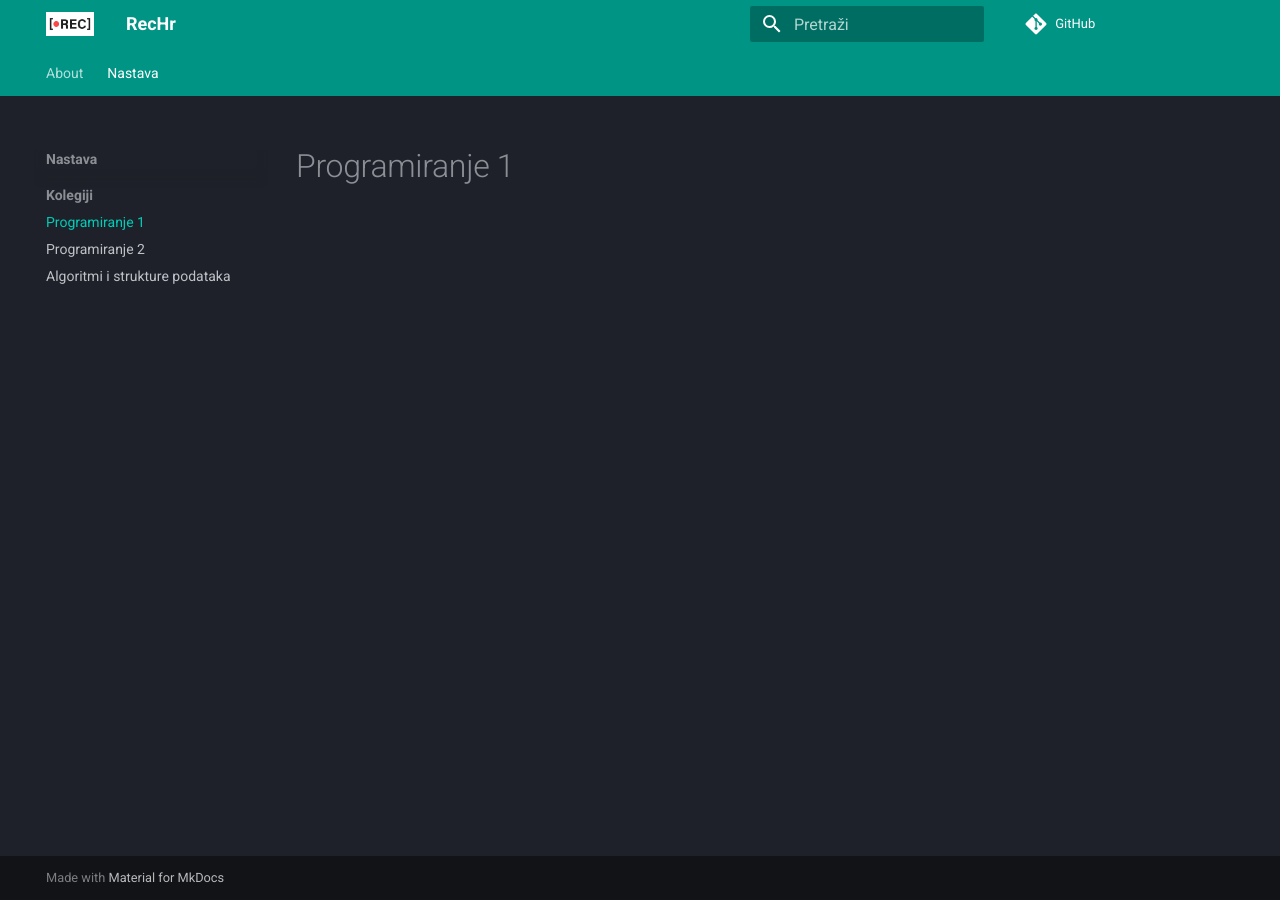
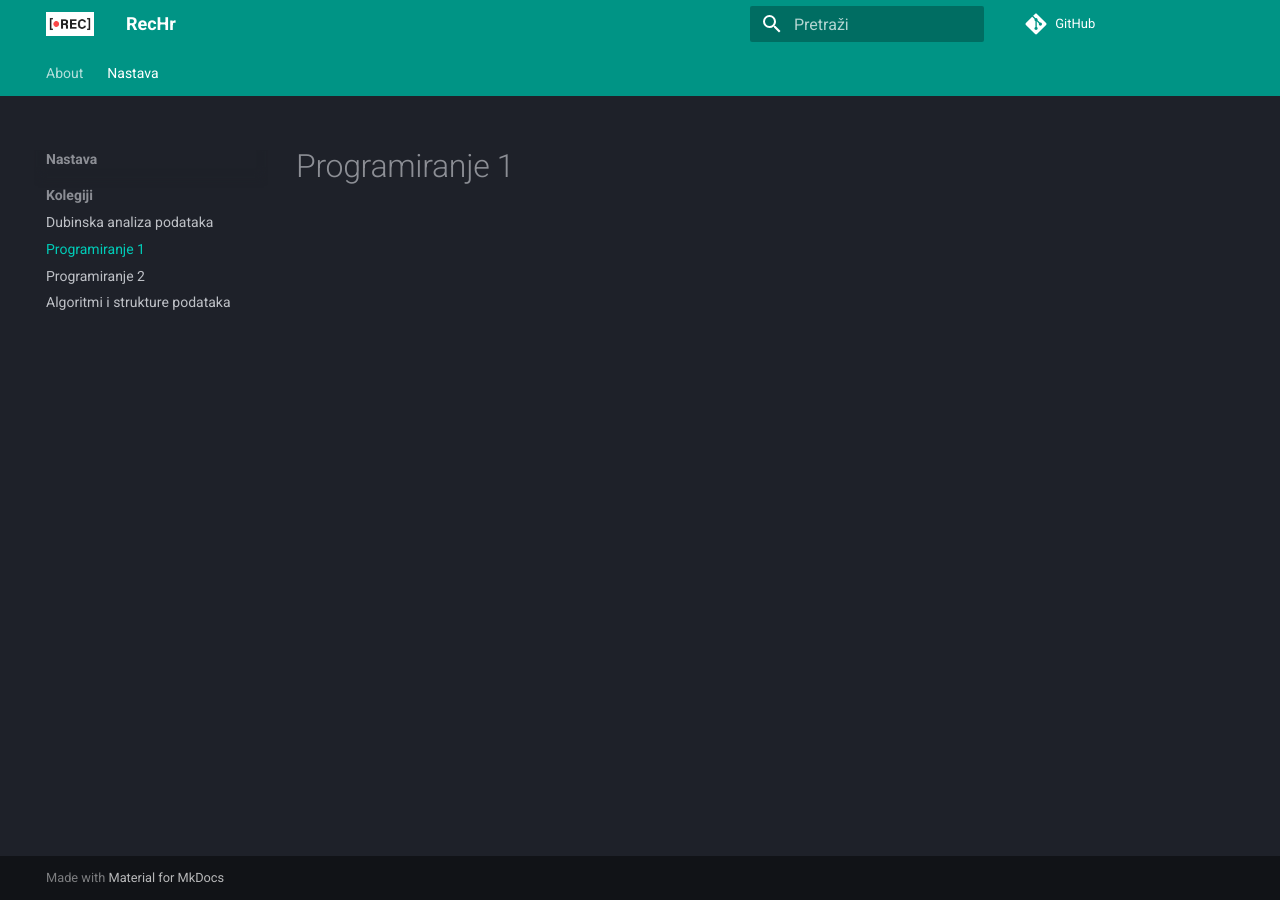
Before and after one commit to DejanLjubobratovic/rechr-website, an MkDocs documentation site: the page built from docs/nastava/kolegiji/PROG1.md, in a window 1280 px wide. Built offline with MkDocs 1.6.1 and Material for MkDocs 9.7.7, drawn with Linux system fonts in a browser that asks for light colours; comment, search, counter and statistics services are not loaded.

Commit message:
Update mkdocs.yml

```diff
--- a/mkdocs.yml
+++ b/mkdocs.yml
@@ -10,6 +10,7 @@ nav:
   - About: index.md
   - Nastava:
     - Kolegiji:
+      - Dubinska analiza podataka: nastava/kolegiji/DAP.md
       - Programiranje 1: nastava/kolegiji/PROG1.md
       - Programiranje 2: nastava/kolegiji/PROG2.md
       - Algoritmi i strukture podataka: nastava/kolegiji/ASP.md
```
